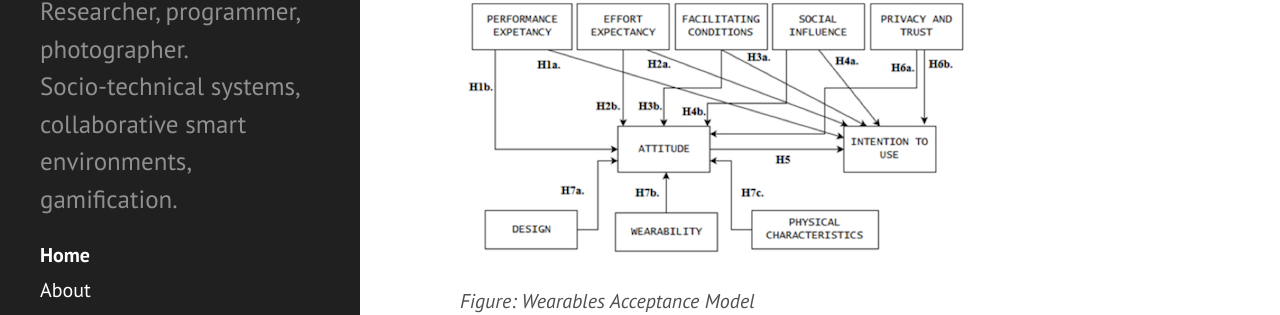
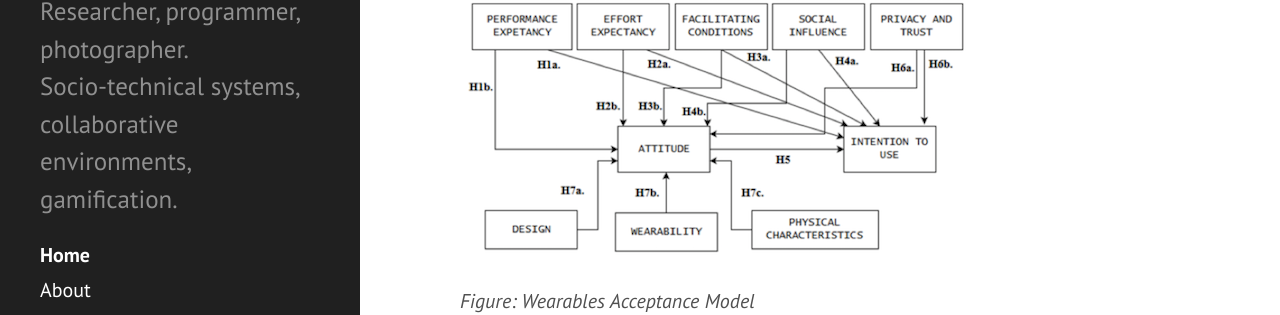
Before and after one commit to aknutas/aknutas.github.io, a Jekyll site: the page built from index.html, in a window 1280 px wide. Shown: the part 247-562 px from the top of the page. Built offline with Jekyll 4.4.1, drawn with Linux system fonts in a browser that asks for light colours; the list of posts is cut into pages by our own code.

Commit message:
New tagline

```diff
--- a/_config.yml
+++ b/_config.yml
@@ -9,8 +9,8 @@
 
 # Setup
 title:            'Antti Knutas'
-tagline:          'Researcher, programmer, photographer. Socio-technical systems, collaborative smart environments, gamification.'
-description:      'Researcher, programmer, photographer. <br/> Socio-technical systems, collaborative smart environments, gamification.'
+tagline:          'Researcher, programmer, photographer. Socio-technical systems, collaborative environments, gamification.'
+description:      'Researcher, programmer, photographer. <br/> Socio-technical systems, collaborative environments, gamification.'
 url:              http://anttiknutas.net
 baseurl:          ''
 
```
